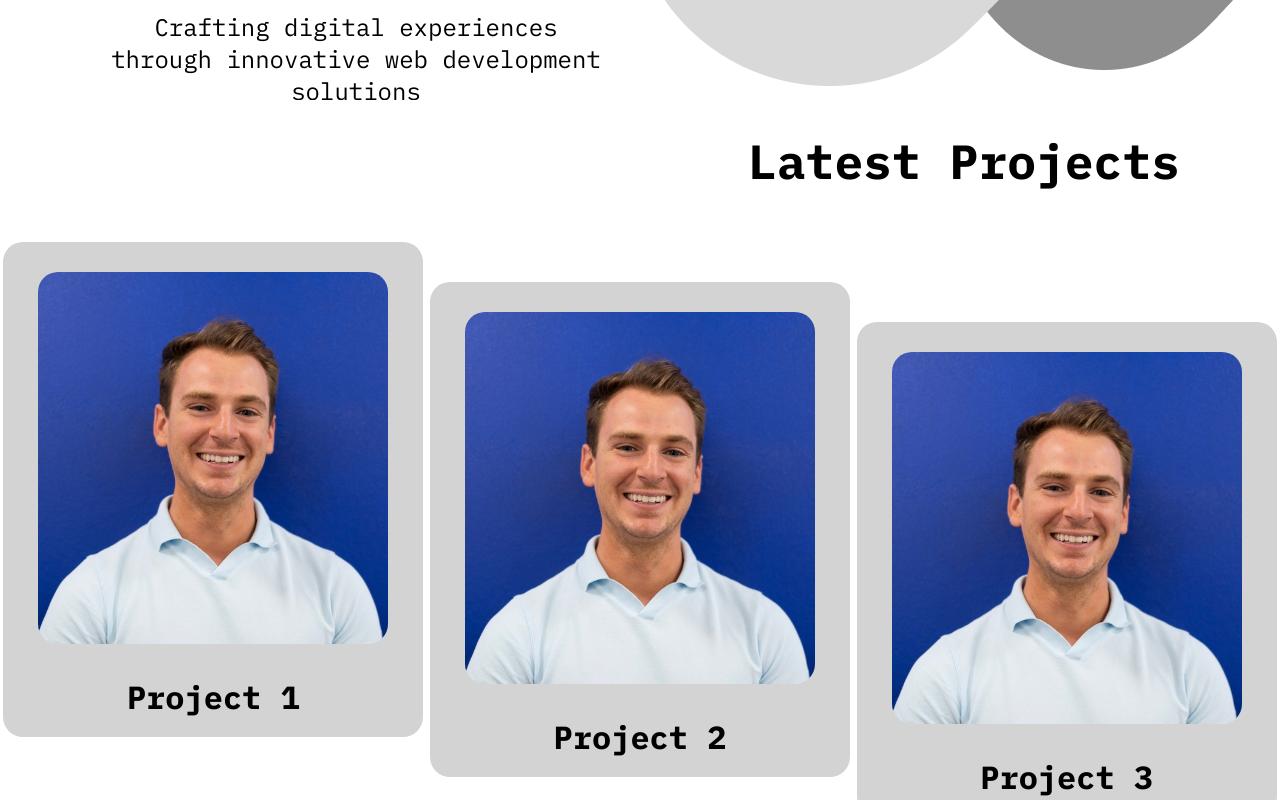
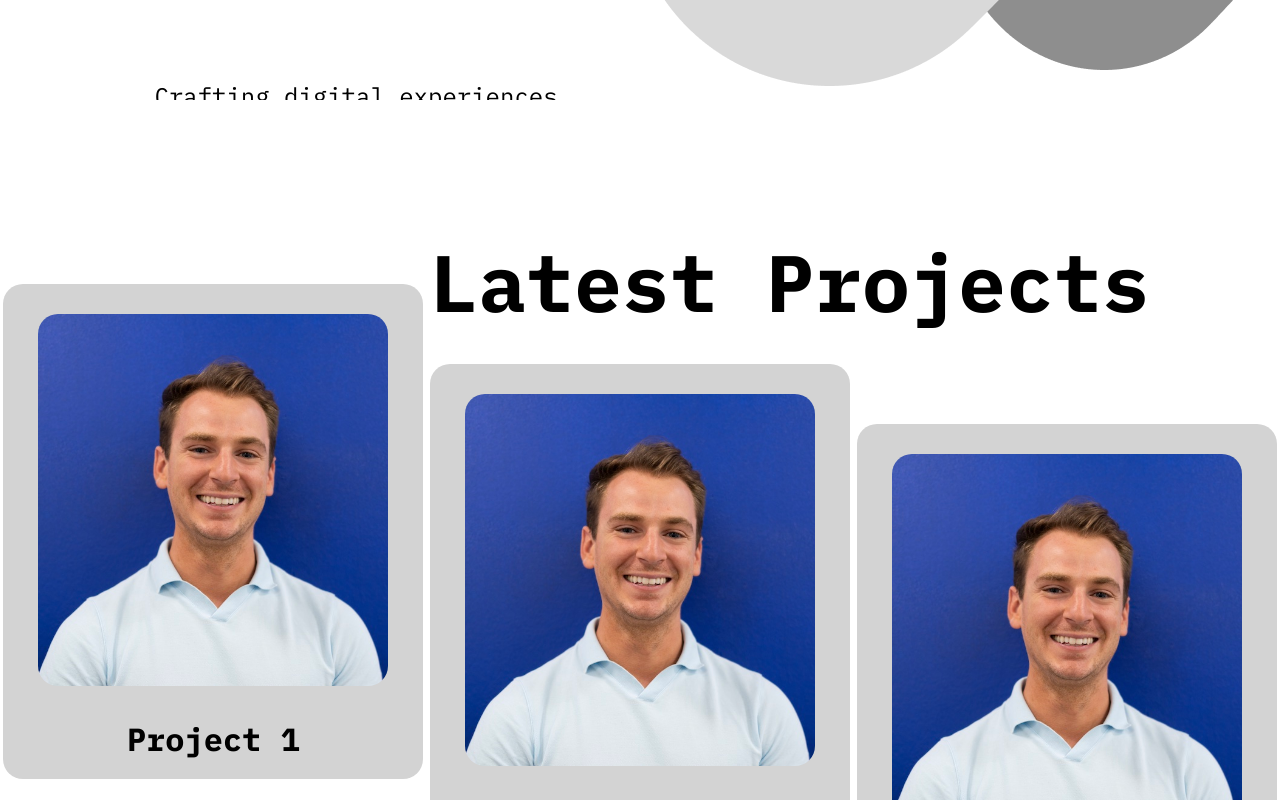
Before and after one commit to clahflah/Portfolio, a React (Create React App) app: page / in a window 1280 px wide. Shown: the part 500-1300 px from the top of the page. Built offline with nearby package versions, Linux system fonts and the light colour scheme.

Commit message:
projects title positioned

```diff
--- a/package.json
+++ b/package.json
@@ -7,6 +7,9 @@
     "@testing-library/react": "^13.4.0",
     "@testing-library/user-event": "^13.5.0",
     "classnames": "^2.3.2",
+    "debug": "^4.3.4",
+    "express": "^4.18.2",
+    "inherits": "^2.0.4",
     "react": "^18.2.0",
     "react-dom": "^18.2.0",
     "react-scripts": "5.0.1",
--- a/public/styles.css
+++ b/public/styles.css
@@ -16,7 +16,7 @@ h2{
   font-family: "IBM Plex Mono";
   font-weight: 400;
   font-weight: bold;
-  font-size: 3rem
+  font-size: 5rem
 }
 
 h1{
--- a/src/layout/Projects.js
+++ b/src/layout/Projects.js
@@ -51,10 +51,10 @@ const Projects = ({ index }) => {
                 index === 0
                   ? "20px"
                   : index === 1
-                  ? "60px"
+                  ? "100px"
                   : index === 2
-                  ? "100px"
-                  : "110px",
+                  ? "160px"
+                  : "260px",
             }}
           >
             <ProjectCard
--- a/src/layout/Projects.module.css
+++ b/src/layout/Projects.module.css
@@ -1,3 +1,7 @@
+.projectscontainer {
+  position: absolute;
+}
+
 .projectcardcontainer {
   display: flex;
   justify-content: space-around;
@@ -6,6 +10,9 @@
 .projectstitle{
   text-align: right;
   margin: 30px 100px 30px 30px;
+  position: relative;
+  top: 100px;
+  right: 30px;
 }
 
 .projectcardmapped{
```
Also changed, not shown: 2 other files (tests, documents, lock files or other folders).
